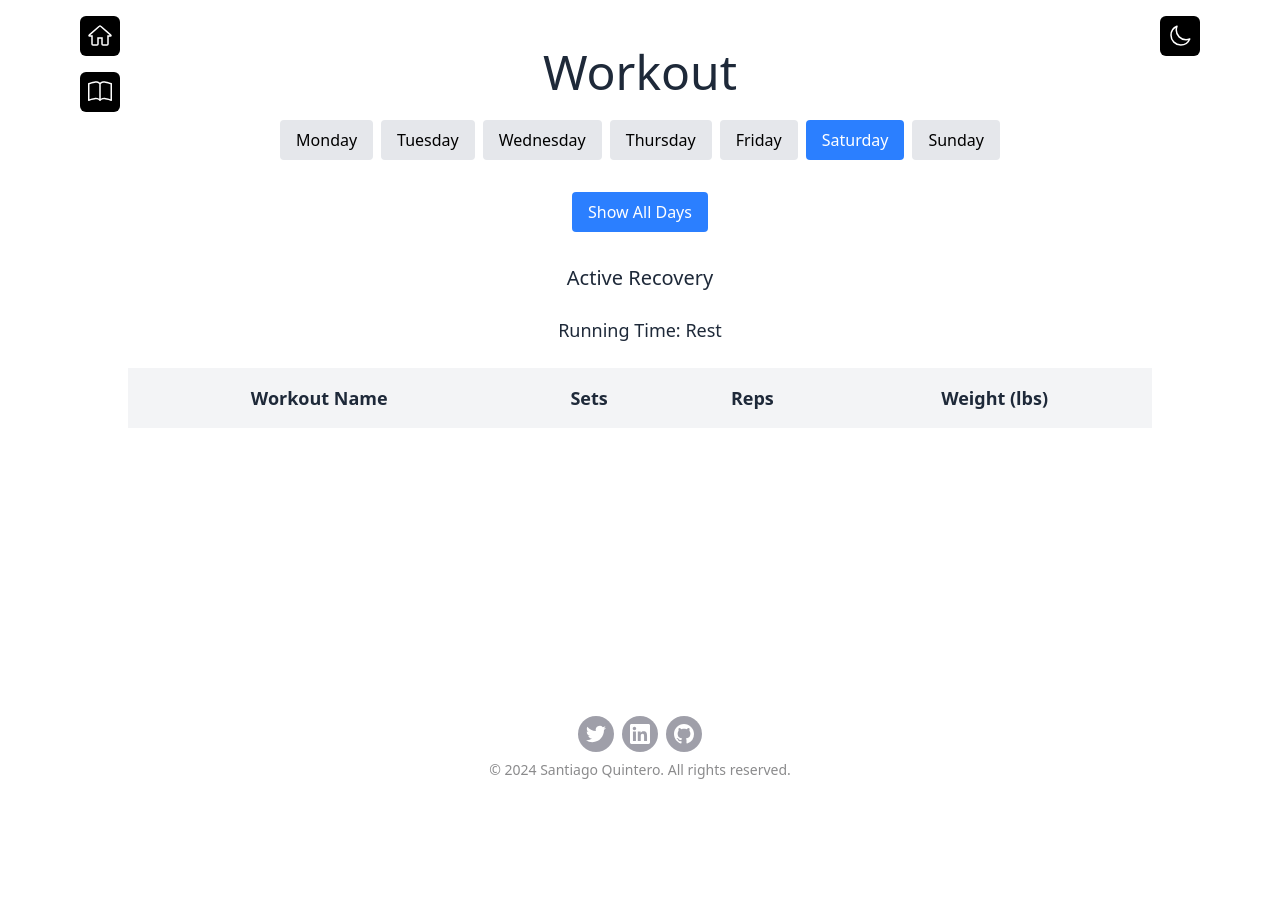
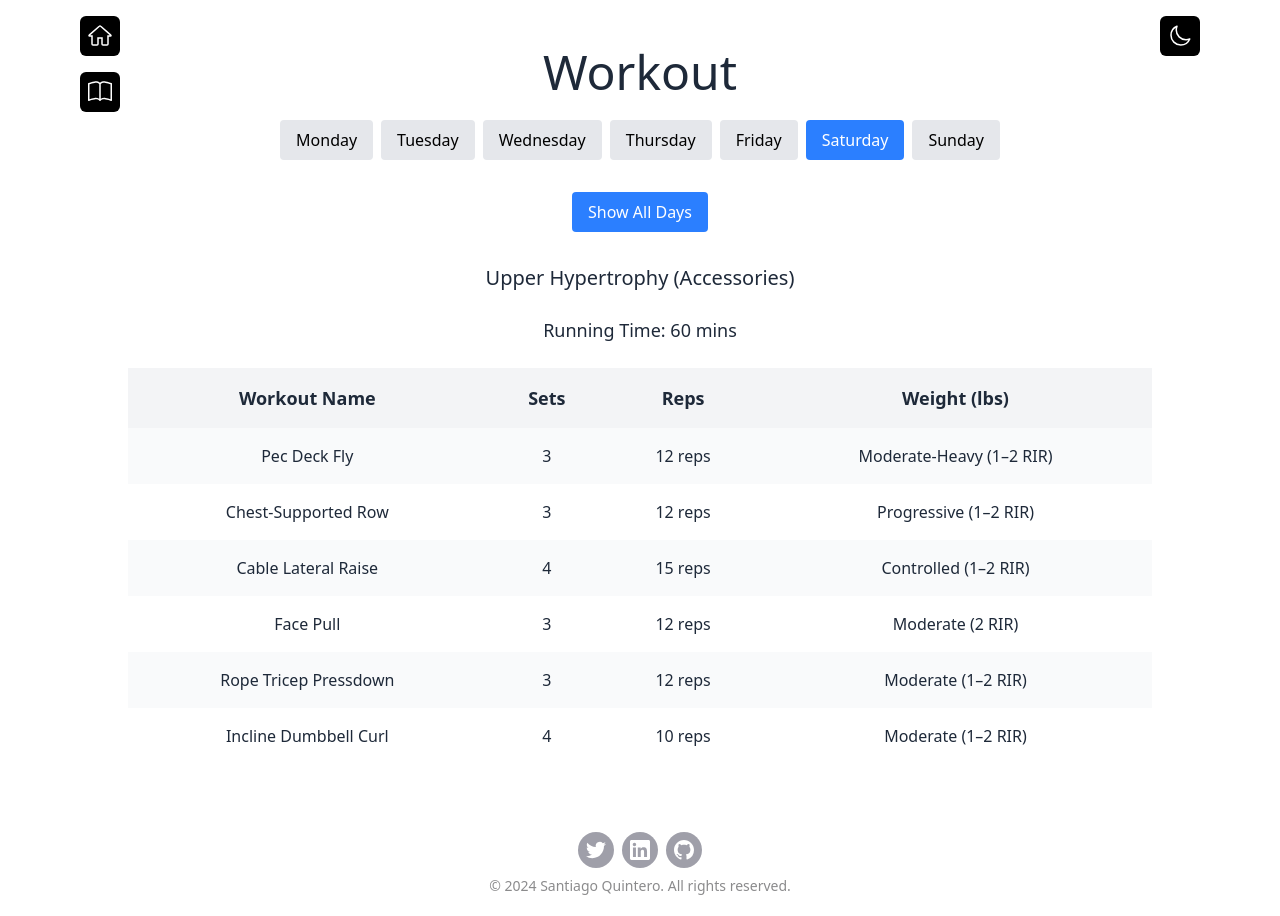
Before and after one commit to QuinteroSantiago/santiago-quintero-quiroga-portfolio, a React (Vite) app: page /workout in a window 1280 px wide. Before the commit the page ends 800 px from the top, so only its background shows below. Built offline with nearby package versions, Linux system fonts and the light colour scheme; a web font is replaced by a local one.

Commit message:
chore: update workout

```diff
--- a/src/data/workouts.js
+++ b/src/data/workouts.js
@@ -12,31 +12,31 @@ export default {
             {
                 name: 'Leg Press (Feet High)',
                 sets: '4',
-                reps: '8–12 reps',
+                reps: '12 reps',
                 weight: 'Progressive (1-2 RIR)'
             },
             {
                 name: 'Bench Press',
                 sets: '4',
-                reps: '8–10 reps',
+                reps: '8 reps',
                 weight: 'Progressive (1–2 RIR)'
             },
             {
                 name: 'Lat Pulldown',
                 sets: '4',
-                reps: '10–12 reps',
+                reps: '10 reps',
                 weight: 'Progressive (2 RIR)'
             },
             {
-                name: 'Seated or Lying Leg Curl',
-                sets: '3',
-                reps: '12–15 reps',
+                name: 'Seated Leg Curl',
+                sets: '4',
+                reps: '12 reps',
                 weight: 'Moderate'
             },
             {
                 name: 'Tricep Pulldown',
-                sets: '3',
-                reps: '12–15 reps',
+                sets: '4',
+                reps: '12 reps',
                 weight: 'Moderate'
             },
             {
@@ -46,7 +46,7 @@ export default {
                 weight: 'Progressive'
             },
             {
-                name: 'The Transition Row',
+                name: 'Rowing',
                 sets: '1',
                 reps: '25 minutes',
                 weight: '5500m Total Target'
@@ -78,19 +78,19 @@ export default {
             {
                 name: 'Romanian Deadlift',
                 sets: '4',
-                reps: '8–10 reps',
+                reps: '10 reps',
                 weight: 'Heavy (1–2 RIR)'
             },
             {
                 name: 'Overhead Press',
                 sets: '4',
-                reps: '10–12 reps',
+                reps: '10 reps',
                 weight: 'Moderate (2 RIR)'
             },
             {
                 name: 'Dumbbell Row',
                 sets: '3',
-                reps: '10–12 reps',
+                reps: '10 reps',
                 weight: 'Progressive'
             },
             {
@@ -114,7 +114,7 @@ export default {
         ]
     },
     'Thursday': {
-        title: 'HIIT Reset',
+        title: 'HIIT Row',
         time: '30 mins',
         exercises: [
             {
@@ -144,31 +144,31 @@ export default {
             {
                 name: 'Bulgarian Split Squat',
                 sets: '3',
-                reps: '10–12 reps',
+                reps: '12 reps',
                 weight: 'Progressive (2 RIR)'
             },
             {
                 name: 'Incline Dumbbell Press',
                 sets: '4',
-                reps: '10–12 reps',
+                reps: '10 reps',
                 weight: 'Heavy (1-2 RIR)'
             },
             {
                 name: 'Wide Pull-Ups',
                 sets: '3',
-                reps: 'To Technical Failure',
+                reps: 'To Failure',
                 weight: 'Bodyweight'
             },
             {
                 name: 'EZ-Bar Curl',
-                sets: '3',
-                reps: '12–15 reps',
+                sets: '4',
+                reps: '12 reps',
                 weight: 'Moderate'
             },
             {
                 name: 'Hip Thrust',
                 sets: '3',
-                reps: '10–12 reps',
+                reps: '10 reps',
                 weight: 'Moderate-Heavy'
             },
             {
@@ -186,9 +186,46 @@ export default {
         ]
     },
     'Saturday': {
-        title: 'Active Recovery',
-        time: 'Rest',
-        exercises: []
+        title: 'Upper Hypertrophy (Accessories)',
+        time: '60 mins',
+        exercises: [
+            {
+                name: 'Pec Deck Fly',
+                sets: '3',
+                reps: '12 reps',
+                weight: 'Moderate-Heavy (1–2 RIR)'
+            },
+            {
+                name: 'Chest-Supported Row',
+                sets: '3',
+                reps: '12 reps',
+                weight: 'Progressive (1–2 RIR)'
+            },
+            {
+                name: 'Cable Lateral Raise',
+                sets: '4',
+                reps: '15 reps',
+                weight: 'Controlled (1–2 RIR)'
+            },
+            {
+                name: 'Face Pull',
+                sets: '3',
+                reps: '12 reps',
+                weight: 'Moderate (2 RIR)'
+            },
+            {
+                name: 'Rope Tricep Pressdown',
+                sets: '3',
+                reps: '12 reps',
+                weight: 'Moderate (1–2 RIR)'
+            },
+            {
+                name: 'Incline Dumbbell Curl',
+                sets: '4',
+                reps: '10 reps',
+                weight: 'Moderate (1–2 RIR)'
+            }
+        ]
     },
     'Sunday': {
         title: 'Cardio',
```
